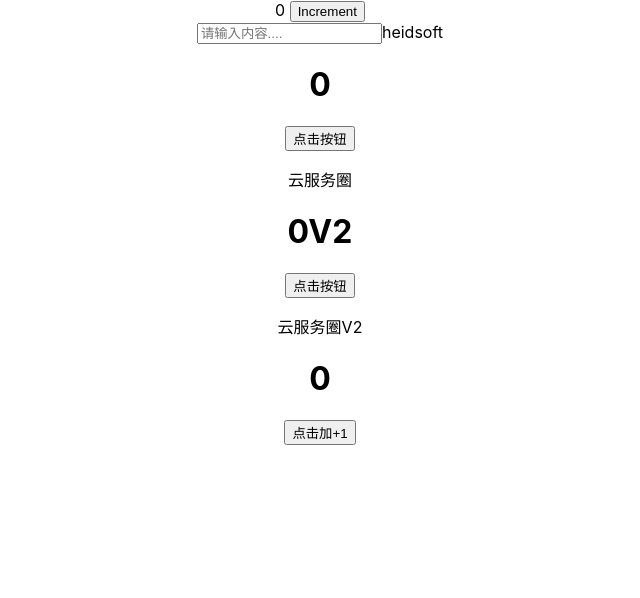
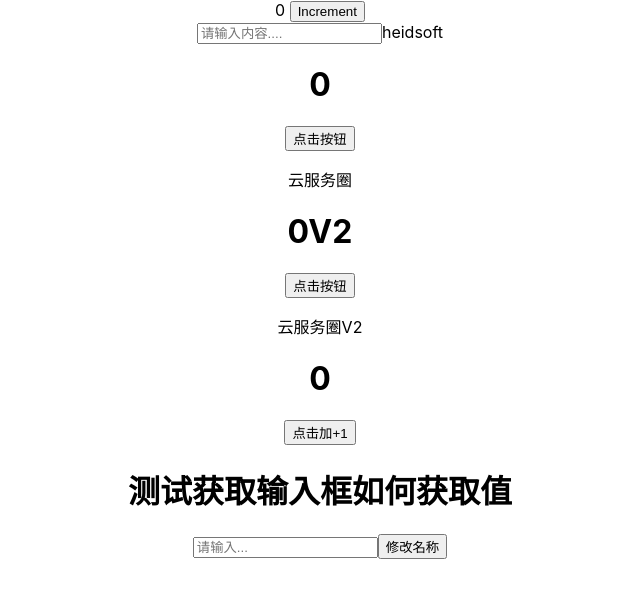
Before and after one commit to heidsoft-frontend/react-dive-into, a React (Create React App) app: page / in a window 1280 px wide. Shown: the top 598 px of the page, without its empty margins (320-960 px from the left). Built offline with nearby package versions, Linux system fonts and the light colour scheme; no server answers.

Commit message:
input 文本框通过引用获取文本框的数值

```diff
--- a/src/App.js
+++ b/src/App.js
@@ -4,6 +4,7 @@ import StateTutorialV2 from './UseState/StateTutorialV2';
 import ReducerTutorial from './ReducerTutorial/ReducerTutorial';
 import ReducerTutorialV2 from './ReducerTutorial/ReducerTutorialV2';
 import EffectTutorial from './UseEffect/EffectTutorial';
+import RefTutorial from './UseRef/RefTutorial';
 function App() {
   return (
     <div className="App">
@@ -12,6 +13,7 @@ function App() {
        <ReducerTutorial></ReducerTutorial>
        <ReducerTutorialV2></ReducerTutorialV2>
        <EffectTutorial></EffectTutorial>
+       <RefTutorial></RefTutorial>
     </div>
   );
 }
--- a/src/ReducerTutorial/ReducerTutorialV2.js
+++ b/src/ReducerTutorial/ReducerTutorialV2.js
@@ -1,4 +1,4 @@
-import { useReducer, useState } from "react";
+import { useReducer } from "react";
 
 // 定义reducer行为
 // 这样的函数称之为reducer，是因为这种函数与被传入
--- /dev/null
+++ b/src/UseRef/RefTutorial.js
@@ -0,0 +1,21 @@
+import React, { useRef } from "react";
+
+function RefTutorial(){
+    const inputRef = useRef(null);
+
+    const onClick = ()=>{
+        // 输出引用对象的值
+        console.log(inputRef.current.value);
+        // 获取焦点
+        inputRef.current.focus();
+    }
+    return (
+        <div>
+            <h1>测试获取输入框如何获取值</h1>
+            <input type="text" placeholder="请输入..." ref={inputRef}/>
+            <button onClick={onClick}>修改名称</button>
+        </div>
+    );
+}
+
+export default RefTutorial;
```
